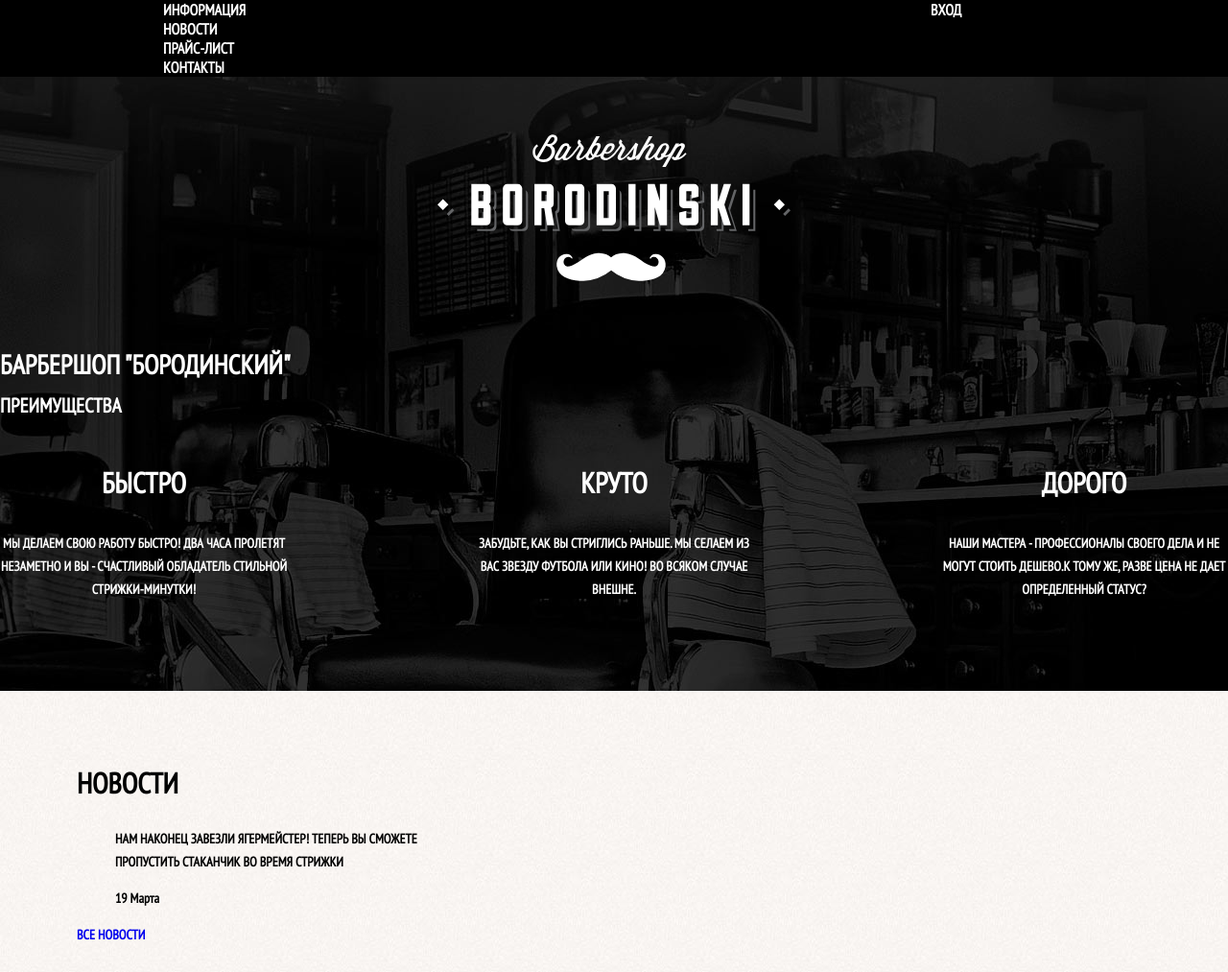
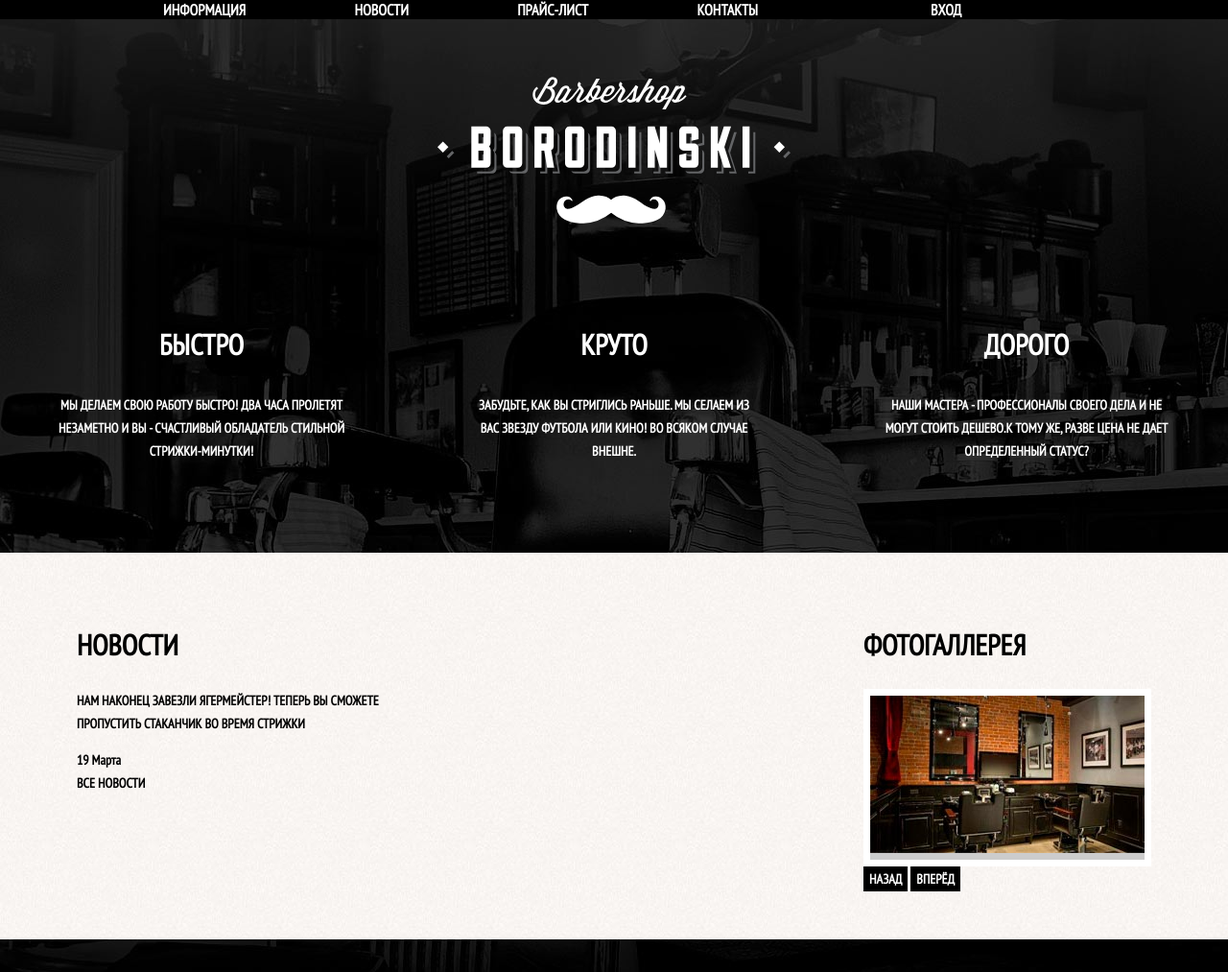
Before and after one commit to SetanSan/Barbershop, a plain HTML site: page index.html in a window 1280 px wide. Shown: the top 1013 px of the page at 96% size. Drawn offline with Linux system fonts and the light colour scheme; files whose address does not match are found by name.

Commit message:
fixed bugs,index flex elements are ready

```diff
--- a/css/style.css
+++ b/css/style.css
@@ -15,6 +15,37 @@ body {
     background-repeat: no-repeat;
     background-attachment: fixed;
 }
+
+a {
+    text-decoration: none;
+   color: inherit;
+  }
+
+img {
+    max-width: 100%;
+}
+
+ul {
+    list-style: none;
+    padding: 0;
+    margin: 0;
+  }
+
+  .visually-hidden {
+    position: absolute !important;
+    clip: rect(1px 1px 1px 1px); /* IE6, IE7 */
+    clip: rect(1px, 1px, 1px, 1px);
+    padding:0 !important;
+    border:0 !important;
+    height: 1px !important;
+    width: 1px !important;
+    overflow: hidden;
+  }
+
+  .container {
+    margin: 0 auto;
+    width: 1160px;
+  }
 
 .inner-page {
     color: #000000;
@@ -76,15 +107,9 @@ a {
     background-color: #000000;
 }
 
-.header__nav-list,
-.header__user-nav {
-    margin: 0;
-    padding: 0;
-
-    list-style: none;
-}
-
 .header__nav-list {
+    display: flex;
+    justify-content: space-between;
     width: 620px;
     margin: 0;
     padding: 0;
@@ -112,7 +137,7 @@ a {
     background-color: #242424;
 }
 
-.container {
+.nav-container {
     width: 940px;
     margin: 0 auto;
     padding: 0 10px;
@@ -177,6 +202,8 @@ a {
 }
 
 .gallery__slider {
+    margin: 0;
+
     background-color: #cccccc;
     border: 7px solid #ffffff;
 }
@@ -365,7 +392,7 @@ a {
     display: flex;
 }
 
-.nav-wrapper .container {
+.nav-wrapper .nav-container {
     display: flex;
     justify-content: space-between;
     }
--- a/index.html
+++ b/index.html
@@ -16,7 +16,7 @@
                 <img src="img/index-logo.svg" width="368" height="153" alt="Логотип барбершопа Бородинский">
             </a>
             <div class="nav-wrapper">
-                <div class="container">
+                <div class="nav-container">
                     <ul class="header__nav-list">
                         <li class="header__nav-item" href="info.html">
                             <a class="header__nav-link" href="info.html">Информация</a>
@@ -45,6 +45,7 @@
         <h1 class="visually-hidden">Барбершоп "Бородинский"</h1>
 
         <section class="features">
+            <div class="container">
                 <h2 class="visually-hidden">Преимущества</h2>
 
                 <ul class="features__list">
@@ -69,6 +70,7 @@
                         </p>
                     </li>
                 </ul>
+            </div>
         </section>
 
         <div class="index-columns">
@@ -87,7 +89,6 @@
 
                 <a class="news__link" href="news.html">Все новости</a>
             </section>
-        </div>
 
             <section class="gallery">
                 <h2 class="gallery__title">
@@ -105,6 +106,9 @@
                     <button class="button gallery-button gallery-button-next">Вперёд</button>
                 </div>
             </section>
+
+        </div>
+
 
         <div class="index-columns">
             <section class="contacts">
```
Lines whose indentation alone changed are shown as unchanged.
